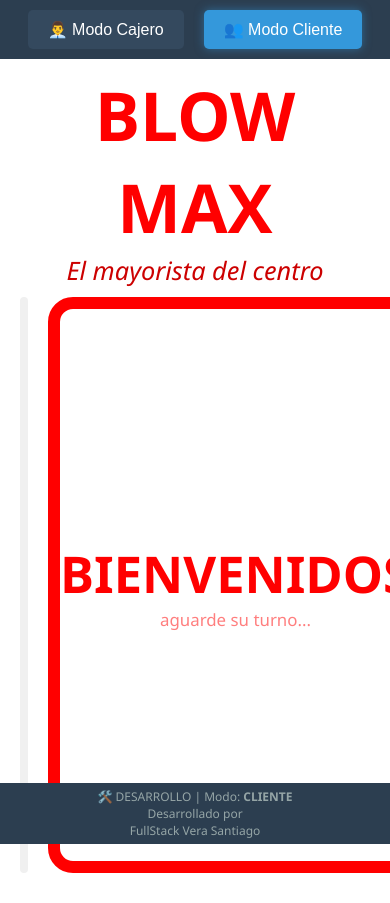
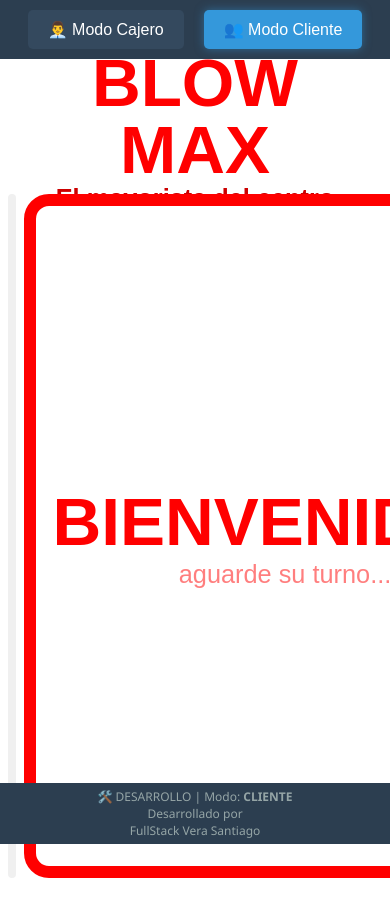
Before and after one commit to Santi-Keku13/frontend, a React (Vite) app: page / in a window 390 px wide. Both pictures are taken after a click on the button "👥 Modo Cliente". Built offline with nearby package versions, Linux system fonts and the light colour scheme; no server answers; grey boxes are pictures that could not be loaded; the HTML template or start-up script is replaced by a standard one.

Commit message:
Formato responsivo

```diff
--- a/src/Cliente.jsx
+++ b/src/Cliente.jsx
@@ -4,7 +4,6 @@ const ClienteFuncional = () => {
   const [ultimoTurno, setUltimoTurno] = useState(null);
   const wsRef = useRef(null);
 
-  // --- CONFIGURACIÓN DE RED ---
   const isProd = window.location.hostname !== 'localhost';
   const WS_URL = isProd
     ? 'wss://servidor-2db2.onrender.com'
@@ -13,37 +12,26 @@ const ClienteFuncional = () => {
   useEffect(() => {
     const connect = () => {
       if (wsRef.current) wsRef.current.close();
-
-      console.log("🚀 Conectando a:", WS_URL);
       wsRef.current = new WebSocket(WS_URL);
-
-      wsRef.current.onopen = () => console.log("✅ Conectado al servidor");
 
       wsRef.current.onmessage = (event) => {
         try {
           const data = JSON.parse(event.data);
-          console.log("📩 Mensaje recibido:", data);
-
-          // LÓGICA DE DETECCIÓN SEGÚN TU SERVIDOR:
-          // Tu servidor envía: { type: 'llamada', caja: X, turno: Y }
-          // O a veces envía el objeto dentro de 'turno': { turno: { caja: X, turno: Y } }
-
           let numeroCaja = null;
           let numeroTurno = null;
 
-          if (data.type === 'llamada' || data.type === 'init') {
-            // Si los datos vienen directos (como en tu broadcast actual)
-            numeroCaja = data.caja;
-            numeroTurno = data.turno;
-
-            // Si por alguna razón vienen anidados en data.turno
+          // Mantenemos la lógica de detección que te funcionó
+          if (data.type === 'llamada' || data.type === 'init' || data.turno) {
             if (typeof data.turno === 'object') {
               numeroCaja = data.turno.caja;
               numeroTurno = data.turno.turno;
+            } else {
+              numeroCaja = data.caja;
+              numeroTurno = data.turno;
             }
           }
 
-          if (numeroCaja !== undefined && numeroTurno !== undefined) {
+          if (numeroCaja !== null && numeroTurno !== null) {
             setUltimoTurno({
               caja: numeroCaja,
               turno: numeroTurno,
@@ -51,36 +39,31 @@ const ClienteFuncional = () => {
             });
             reproducirSonido();
           }
-        } catch (e) {
-          console.error("❌ Error procesando datos:", e);
-        }
+        } catch (e) { console.error("Error:", e); }
       };
-
-      wsRef.current.onclose = () => {
-        console.log("🔌 Conexión perdida, reintentando...");
-        setTimeout(connect, 3000);
-      };
+      wsRef.current.onclose = () => setTimeout(connect, 3000);
     };
-
     connect();
     return () => wsRef.current?.close();
   }, [WS_URL]);
 
   const reproducirSonido = () => {
     const audio = new Audio('/assets/llamador.mp3');
-    audio.play().catch(() => console.log("Audio esperando interacción del usuario"));
+    audio.play().catch(() => {});
   };
 
   return (
     <div style={styles.viewPort}>
       <div style={styles.container}>
+        {/* Cabecera Adaptable */}
         <header style={styles.header}>
           <h1 style={styles.tituloPrincipal}>BLOW MAX</h1>
           <p style={styles.eslogan}>El mayorista del centro</p>
         </header>
 
-        <div style={styles.mainContent}>
-          {/* SECCIÓN VIDEO */}
+        {/* Cuerpo Principal Responsivo */}
+        <main style={styles.mainContent}>
+          {/* Sección de Video */}
           <div style={styles.videoSection}>
             <video
               key="video-display"
@@ -90,15 +73,20 @@ const ClienteFuncional = () => {
             />
           </div>
 
-          {/* SECCIÓN TURNO */}
+          {/* Sección de Turno Llamado */}
           <div style={styles.turnoSection}>
-            <div style={{...styles.display, ...(ultimoTurno && styles.displayActivo)}}>
+            <div style={{
+              ...styles.display,
+              ...(ultimoTurno ? styles.displayActivo : {})
+            }}>
               {ultimoTurno ? (
                 <div style={styles.contentWrapper}>
                   <div style={styles.mensaje}>PASE A</div>
                   <div style={styles.cajaLabel}>CAJA</div>
                   <div style={styles.cajaNumero}>{ultimoTurno.caja}</div>
-                  <div style={styles.turnoFooter}>TURNO: {ultimoTurno.turno}</div>
+                  <div style={styles.turnoFooter}>
+                    TURNO: {ultimoTurno.turno}
+                  </div>
                 </div>
               ) : (
                 <div style={styles.esperando}>
@@ -108,39 +96,117 @@ const ClienteFuncional = () => {
               )}
             </div>
           </div>
-        </div>
+        </main>
       </div>
     </div>
   );
 };
 
 const styles = {
-  viewPort: { height: '100vh', width: '100%', overflow: 'hidden', backgroundColor: '#fff' },
-  container: { height: '100%', display: 'flex', flexDirection: 'column', padding: '10px 20px' },
-  header: { textAlign: 'center', marginBottom: '10px' },
-  tituloPrincipal: { fontSize: 'clamp(40px, 8vh, 80px)', color: '#FF0000', fontWeight: '900', margin: 0 },
-  eslogan: { fontSize: 'clamp(18px, 3vh, 28px)', color: '#cc0000', fontStyle: 'italic', margin: 0 },
-  mainContent: { display: 'flex', flex: 1, gap: '20px', minHeight: 0, marginBottom: '20px' },
-  videoSection: { flex: 1.5, backgroundColor: '#000', borderRadius: '25px', overflow: 'hidden', border: '4px solid #f0f0f0' },
-  videoPlayer: { width: '100%', height: '100%', objectFit: 'cover' },
-  turnoSection: { flex: 1, display: 'flex' },
+  viewPort: {
+    height: '100vh',
+    width: '100vw',
+    margin: 0,
+    padding: 0,
+    overflow: 'hidden',
+    backgroundColor: '#fff',
+    fontFamily: 'Arial, sans-serif'
+  },
+  container: {
+    height: '100%',
+    display: 'flex',
+    flexDirection: 'column',
+    padding: '1vh 2vw'
+  },
+  header: {
+    textAlign: 'center',
+    height: '15vh', // Altura fija para la cabecera
+    display: 'flex',
+    flexDirection: 'column',
+    justifyContent: 'center'
+  },
+  tituloPrincipal: {
+    fontSize: '8vh',
+    color: '#FF0000',
+    fontWeight: '900',
+    margin: 0,
+    lineHeight: '1'
+  },
+  eslogan: {
+    fontSize: '3vh',
+    color: '#cc0000',
+    margin: 0,
+    fontWeight: 'bold'
+  },
+  mainContent: {
+    display: 'flex',
+    flex: 1, // Ocupa todo el resto del alto
+    gap: '2vw',
+    height: '80vh', // Altura del contenido principal
+    marginBottom: '2vh'
+  },
+  videoSection: {
+    flex: 1.6, // El video es más ancho
+    backgroundColor: '#000',
+    borderRadius: '25px',
+    overflow: 'hidden',
+    border: '4px solid #f0f0f0',
+    height: '100%'
+  },
+  videoPlayer: {
+    width: '100%',
+    height: '100%',
+    objectFit: 'cover'
+  },
+  turnoSection: {
+    flex: 1, // El cuadro de turno ocupa el resto
+    height: '100%'
+  },
   display: {
-    flex: 1, borderRadius: '25px', border: '12px solid #FF0000',
-    display: 'flex', flexDirection: 'column', alignItems: 'center',
-    justifyContent: 'center', backgroundColor: '#fff', color: '#FF0000'
+    height: '100%',
+    borderRadius: '25px',
+    border: '1.5vh solid #FF0000',
+    display: 'flex',
+    flexDirection: 'column',
+    alignItems: 'center',
+    justifyContent: 'space-around',
+    backgroundColor: '#fff',
+    color: '#FF0000',
+    boxSizing: 'border-box',
+    padding: '2vh'
   },
-  contentWrapper: { textAlign: 'center' },
-  mensaje: { fontSize: 'clamp(20px, 4vh, 45px)', fontWeight: 'bold' },
-  cajaLabel: { fontSize: 'clamp(25px, 5vh, 55px)' },
-  cajaNumero: { fontSize: 'clamp(80px, 25vh, 250px)', fontWeight: '900', lineHeight: 1 },
+  contentWrapper: {
+    display: 'flex',
+    flexDirection: 'column',
+    alignItems: 'center',
+    justifyContent: 'space-between',
+    height: '100%',
+    width: '100%'
+  },
+  mensaje: { fontSize: '5vh', fontWeight: 'bold' },
+  cajaLabel: { fontSize: '6vh', fontWeight: 'bold' },
+  cajaNumero: {
+    fontSize: '28vh', // Número gigante adaptable
+    fontWeight: '900',
+    lineHeight: '0.8'
+  },
   turnoFooter: {
-    fontSize: 'clamp(20px, 5vh, 50px)', backgroundColor: '#FF0000', color: '#fff',
-    padding: '10px 40px', borderRadius: '15px', marginTop: '20px', display: 'inline-block'
+    fontSize: '6vh',
+    backgroundColor: '#FF0000',
+    color: '#fff',
+    padding: '1.5vh 4vw',
+    borderRadius: '20px',
+    fontWeight: 'bold',
+    width: '90%',
+    textAlign: 'center'
   },
   esperando: { textAlign: 'center' },
-  textoEspera: { fontSize: '6vh', fontWeight: 'bold' },
-  subtextoEspera: { fontSize: '2vh', opacity: 0.5 },
-  displayActivo: { animation: 'pulse 1s infinite alternate' }
+  textoEspera: { fontSize: '8vh', fontWeight: 'bold' },
+  subtextoEspera: { fontSize: '3vh', opacity: 0.5 },
+  displayActivo: {
+    // Animación de parpadeo suave cuando llega turno
+    boxShadow: '0 0 50px rgba(255, 0, 0, 0.2)'
+  }
 };
 
 export default ClienteFuncional;
```
